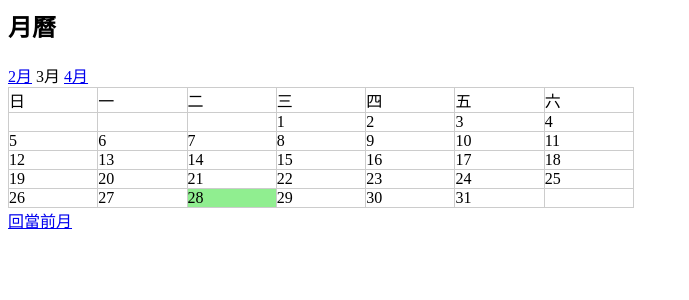
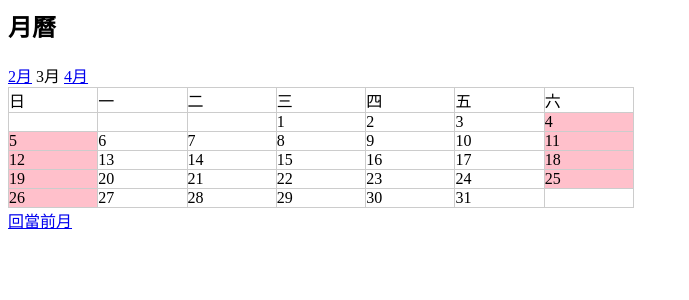
Before and after one commit to mackliu/11201-PHP, a PHP site: page /calendar.php?year=2023&month=3 in a window 1280 px wide. Shown: the top 300 px of the page, without its empty margins (0-689 px from the left). Run offline with PHP 8.4, Linux system fonts and the light colour scheme.

Commit message:
增加對假日的判斷

```diff
--- a/calendar.php
+++ b/calendar.php
@@ -19,9 +19,10 @@ for($i=0;$i<$weeks;$i++){
     for($j=0;$j<7;$j++){
         //判斷當周是否為第一周或最後一周
         if(($i==0 && $j<$firstDateWeek) || (($i==$weeks-1) && $j>$finalDateWeek)){
-            $days[]='&nbsp';
+            $days[]='&nbsp;';
         }else{
-            $days[]=$j+7*$i-$firstWeekSpace;
+
+            $days[]=$year . "-" . $month . "-" . ($j+7*$i-$firstWeekSpace);
         }
     }
 }
@@ -62,12 +63,16 @@ if($month==12){
 <div>六</div>
 <?php
 for($i=0;$i<count($days);$i++){
-    $today=date("d");
+    $today=date("Y-n-j");
+    $d=($days[$i]!='&nbsp;')?explode('-',$days[$i])[2]:'&nbsp;';
+
     if($today==$days[$i]){
+        echo "<div class='today'> {$d} </div>";
+    }else if(date("w",strtotime($days[$i]))==0 || date("w",strtotime($days[$i]))==6){
+        echo "<div class='weekend'> {$d} </div>";
+    }else{
+        echo "<div> {$d} </div>";
 
-        echo "<div class='today'> {$days[$i]} </div>";
-    }else{
-        echo "<div> {$days[$i]} </div>";
     }
 }
 
--- a/style.css
+++ b/style.css
@@ -29,3 +29,6 @@ td {
 .today{
     background: lightgreen;
 }
+.weekend{
+    background-color: pink ;
+}
```
